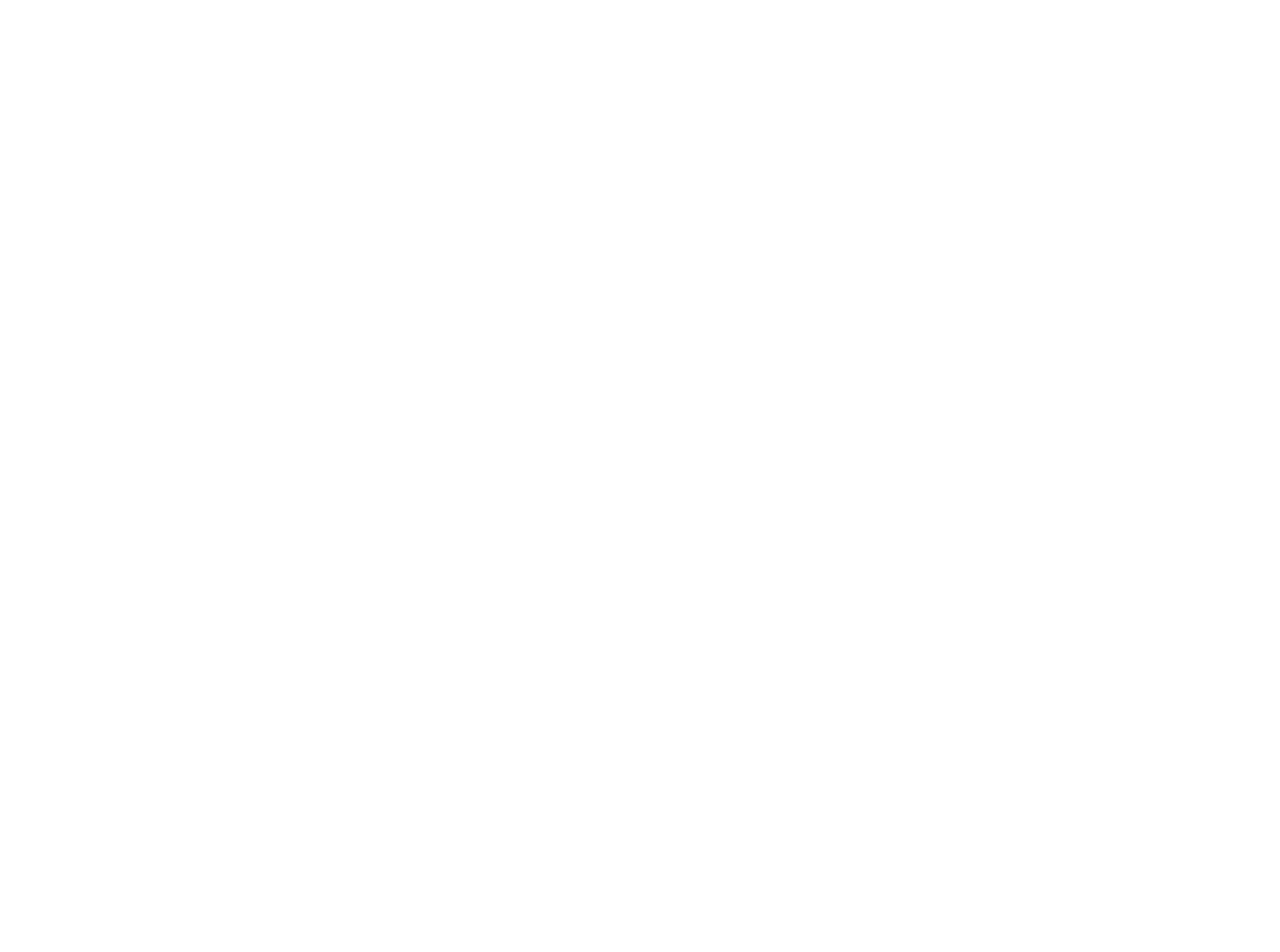
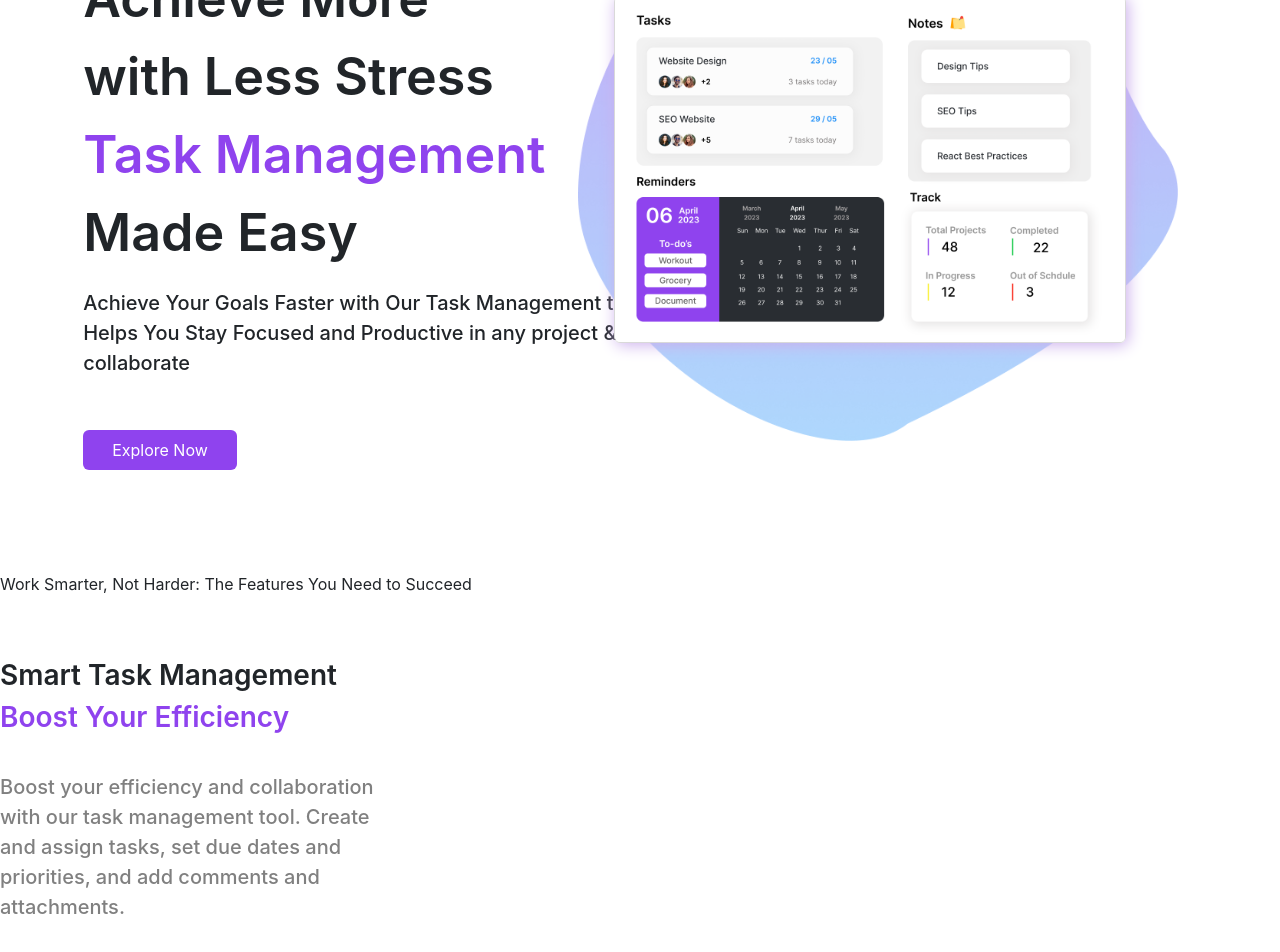
Before and after one commit to Altair-Farooque21/Tasker, a React (Create React App) app in the folder client/: page / in a window 1280 px wide. Shown: the part 220-1172 px from the top of the page. Before the commit the page ends 800 px from the top, so only its background shows below. Built offline with nearby package versions, Linux system fonts and the light colour scheme.

Commit message:
new changes

```diff
--- a/client/public/index.html
+++ b/client/public/index.html
@@ -40,6 +40,8 @@
       To begin the development, run `npm start` or `yarn start`.
       To create a production bundle, use `npm run build` or `yarn build`.
     -->
+    <script type="module" src="https://unpkg.com/ionicons@7.1.0/dist/ionicons/ionicons.esm.js"></script>
+    <script nomodule src="https://unpkg.com/ionicons@7.1.0/dist/ionicons/ionicons.js"></script>
     <script src="https://cdn.jsdelivr.net/npm/@popperjs/core@2.9.2/dist/umd/popper.min.js" integrity="sha384-IQsoLXl5PILFhosVNubq5LC7Qb9DXgDA9i+tQ8Zj3iwWAwPtgFTxbJ8NT4GN1R8p" crossorigin="anonymous"></script>
     <script src="https://cdn.jsdelivr.net/npm/bootstrap@5.0.2/dist/js/bootstrap.min.js" integrity="sha384-cVKIPhGWiC2Al4u+LWgxfKTRIcfu0JTxR+EQDz/bgldoEyl4H0zUF0QKbrJ0EcQF" crossorigin="anonymous"></script>
     <script src="https://cdn.jsdelivr.net/npm/bootstrap@5.0.2/dist/js/bootstrap.bundle.min.js" integrity="sha384-MrcW6ZMFYlzcLA8Nl+NtUVF0sA7MsXsP1UyJoMp4YLEuNSfAP+JcXn/tWtIaxVXM" crossorigin="anonymous"></script>
--- a/client/src/components/LandingPage.jsx
+++ b/client/src/components/LandingPage.jsx
@@ -1,10 +1,14 @@
 import React from 'react';
 import css from "./LandingPage.module.css"
+import heroBg from "../assets/heroBgPoly.png";
+import heroImg from "../assets/heroImg.png";
+import LandingPageFeatures from './common/LandingPageFeatures';
+import LandingPageConstants from "../utils/LandingPageConstants.js";
 
 function LandingPage() {
   return (
     <div>
-         <div className={css.HeroSection}>
+         <section className={css.HeroSection}>
             <nav className={css.navbar}>
                 <p className={css.brand}>Task<span>er</span></p>
                 <ul className={css.navItems}>
@@ -22,16 +26,118 @@ function LandingPage() {
                         </li>
                 </ul>
                 <div className={css.signUp}>
-                    <svg xmlns="http://www.w3.org/2000/svg" width="16" height="16" fill="currentColor" class="bi bi-bell" viewBox="0 0 16 16">
+
+                    <svg xmlns="http://www.w3.org/2000/svg" width="18" height="18" fill="currentColor" class="bi bi-bell" viewBox="0 0 16 16">
                     <path d="M8 16a2 2 0 0 0 2-2H6a2 2 0 0 0 2 2zM8 1.918l-.797.161A4.002 4.002 0 0 0 4 6c0 .628-.134 2.197-.459 3.742-.16.767-.376 1.566-.663 2.258h10.244c-.287-.692-.502-1.49-.663-2.258C12.134 8.197 12 6.628 12 6a4.002 4.002 0 0 0-3.203-3.92L8 1.917zM14.22 12c.223.447.481.801.78 1H1c.299-.199.557-.553.78-1C2.68 10.2 3 6.88 3 6c0-2.42 1.72-4.44 4.005-4.901a1 1 0 1 1 1.99 0A5.002 5.002 0 0 1 13 6c0 .88.32 4.2 1.22 6z"/>
                     </svg>
+
                     <button className={css.signUpBtn}>
                         Sign Up
                     </button>
+
+                    <svg xmlns="http://www.w3.org/2000/svg" width="28" height="28" fill="currentColor" class="bi bi-person-circle" viewBox="0 0 16 16">
+                        <path d="M11 6a3 3 0 1 1-6 0 3 3 0 0 1 6 0z"/>
+                        <path fill-rule="evenodd" d="M0 8a8 8 0 1 1 16 0A8 8 0 0 1 0 8zm8-7a7 7 0 0 0-5.468 11.37C3.242 11.226 4.805 10 8 10s4.757 1.225 5.468 2.37A7 7 0 0 0 8 1z"/>
+                    </svg>
+
+
                 </div>
             </nav>
-         </div>
+            <div className={css.heroContainer}>
+                <div className={css.heroLeftContent}>
+                    <p className={css.heroLegend}>
+                    Achieve More <br /> with Less Stress <br /> <span>Task Management</span> <br /> Made Easy
+                    </p>
+
+                    <p className={css.heroSubtext}>
+                        Achieve Your Goals Faster with Our Task Management tool <br /> Helps You Stay Focused and Productive in any project & collaborate
+                    </p>
+
+                    <button className={css.heroCTA}>
+                        Explore Now
+                    </button>
+                </div>
+
+                <div className={css.heroRightContent}>
+                    <img className={css.heroBgPoly} src={heroBg} width= "600" alt="" />
+                    <img className =  {css.heroImg} src={heroImg} width= "512" alt="" />
+                </div>
+
+            </div>
+         </section>
+
+         <section className={css.featuresContainer}>
+
+             <p className={css.featTitle}>
+             {LandingPageConstants.title}
+             </p>
+
+            <div className={css.featuresGrid}>
+
+                <div className="feat1Left">
+                    <img src="" alt="" className={css.feat1Poly} width= "512"/>
+                    <img className =  {css.feat1Poly} src="" width= "512" alt="" />
+                </div>
+
+                <LandingPageFeatures
+                        title1 =  {LandingPageConstants.feature1.title1}
+                        title2 = {LandingPageConstants.feature1.title2}
+                        desc= {LandingPageConstants.feature1.desc}
+                        />
+
+
+                <div className={css.feat2baner}>
+                    <img src="" alt="" className={css.feat2Poly} width= "512"/>
+                    <img className =  {css.feat2Poly} src="" width= "512" alt="" />
+                </div>
+
+                <LandingPageFeatures
+                        title1 =  {LandingPageConstants.feature2.title1}
+                        title2 = {LandingPageConstants.feature2.title2}
+                        desc= {LandingPageConstants.feature2.desc}
+                        />
+
+
+                <div className={css.feat3baner}>
+                    <img src="" alt="" className={css.feat3Poly} width= "512"/>
+                    <img className =  {css.feat3Poly} src="" width= "512" alt="" />
+                </div>
+
+                <LandingPageFeatures
+                        title1 =  {LandingPageConstants.feature3.title1}
+                        title2 = {LandingPageConstants.feature3.title2}
+                        desc= {LandingPageConstants.feature3.desc}
+                        />
+
+                <div className={css.feat4baner}>
+                    <img src="" alt="" className={css.feat4Poly} width= "512"/>
+                    <img className = {css.feat4Poly} src="" width= "512" alt="" />
+                </div>
+
+                <LandingPageFeatures
+                        title1 =  {LandingPageConstants.feature4.title1}
+                        title2 = {LandingPageConstants.feature4.title2}
+                        desc= {LandingPageConstants.feature4.desc}
+                        />
+
+                <div className={css.feat5baner}>
+                    <img src="" alt="" className={css.feat5Poly} width= "512"/>
+                    <img className =  {css.feat5Poly} src="" width= "512" alt="" />
+                </div>
+
+
+                <LandingPageFeatures
+                        title1 =  {LandingPageConstants.feature5.title1}
+                        title2 = {LandingPageConstants.feature5.title2}
+                        desc= {LandingPageConstants.feature5.desc}
+                    />
+
+            </div>
+        </section>
+
+
     </div>
+    // main wrapper div or container
   )
 }
 
--- a/client/src/components/LandingPage.module.css
+++ b/client/src/components/LandingPage.module.css
@@ -1,5 +1,9 @@
 *{
     --brand-color: #8F43EE;
+    overflow-x: hidden;
+    box-sizing: border-box;
+    margin: 0;
+    padding: 0;
 }
 .brand{
     font-size:  1.25rem;
@@ -26,6 +30,7 @@
     width: 50vw;
     position: relative;
     top: 1.1vh;
+    font-weight: 450;
 }
 
 .signUpBtn{
@@ -35,10 +40,80 @@
     border-radius: 6px;
     background-color: var(--brand-color);
     color: white;
+    font-weight: 500;
 }
 .signUp{
-    width: 30vw;
+    width: 20vw;
     display: flex;
     justify-content: space-evenly;
     align-items: center;
+    margin-left: 2rem;
 }
+
+.heroContainer{
+    width: 100vw;
+    height: 90vh;
+    display: flex;
+    align-items: center;
+}
+.heroLeftContent{
+    width: 50vw;
+    height: 100%;
+    display: flex;
+    flex-direction: column;
+
+}
+
+.heroLegend{
+    font-size: 52px;
+    font-weight: 620;
+    position: relative;
+    top: 15%;
+    left:13%;
+}
+
+.heroLegend span{
+    color: var(--brand-color);
+}
+
+.heroSubtext{
+    font-size: 20px;
+    font-weight: 450;
+    position: relative;
+    top: 15%;
+    left: 13%;
+}
+
+.heroCTA{
+    width: 12vw;
+    height: 5vh;
+    border: none;
+    border-radius: 6px;
+    background-color: var(--brand-color);
+    color:white;
+    position: relative;
+    left: 13%;
+    top: 20%;
+}
+
+.heroRightContent{
+    display: flex;
+    justify-content: center;
+}
+.heroBgPoly{
+    position: absolute;
+    top: 12vh;
+    right: 8vw;
+    z-index: -1;
+}
+
+.heroImg{
+    border: 1px solid rgb(217, 217, 217);
+    border-radius: 6px;
+    position: absolute;
+    top: 27vh;
+    right: 12vw;
+    box-shadow: 2px 2px 16px #cbaeec;
+}
+/*
+Hero section done */
--- /dev/null
+++ b/client/src/components/common/LandingPageFeatures.jsx
@@ -0,0 +1,21 @@
+import React from 'react';
+import css from "./LandingPageFeatures.module.css";
+
+function LandingPageFeatures(props) {
+  return (
+    <div className={css.container}>
+        <p className={css.title}>
+            {props.title1}
+            <br />
+            <span>{props.title2}</span>
+        </p>
+
+        <p className={css.desc}>
+            {props.desc}
+        </p>
+
+    </div>
+  )
+}
+
+export default LandingPageFeatures;
--- /dev/null
+++ b/client/src/components/common/LandingPageFeatures.module.css
@@ -0,0 +1,28 @@
+*{
+    --brand-color: #8F43EE;
+    box-sizing: border-box;
+    margin: 0;
+    padding: 0;
+}
+.container{
+    width: 30vw;
+    height: 40vh;
+    display: flex;
+    flex-direction: column;
+    align-items: flex-start;
+    justify-content: space-evenly;
+}
+
+.title{
+    font-size: 28px;
+    font-weight: 600;
+}
+.title span{
+    color:var(--brand-color);
+}
+
+.desc{
+    font-size: 20px;
+    font-weight: 500;
+    color:grey;
+}
--- /dev/null
+++ b/client/src/utils/LandingPageConstants.js
@@ -0,0 +1,31 @@
+const features = {
+    title:"Work Smarter, Not Harder: The Features You Need to Succeed",
+
+    feature1 :{
+        title1: "Smart Task Management ",
+        title2: "Boost Your Efficiency ",
+        desc: "Boost your efficiency and collaboration with our task management tool. Create and assign tasks, set due dates and priorities, and add comments and attachments."
+    },
+    feature2 :{
+        title1: "Capture Ideas and Stay Organized ",
+        title2: "Advanced Note-Taking Features",
+        desc: "Capture ideas and stay organized with our advanced note-taking features. Categorize notes, add images, and password-protect sensitive information. "
+    },
+    feature3 :{
+        title1: "Stay on Top of Your Priorities",
+        title2: "Customizable To-Do Lists and Goals",
+        desc: "Stay on top of your priorities with our customizable to-do lists and goal-setting features. Create and manage multiple to-do lists, set goals, track progress, and collaborate with team members."
+    },
+    feature4 :{
+        title1: "Maximize Your Productivity",
+        title2: "Collaborating with others",
+        desc: "Maximize your productivity with your team , by collaborating with others , you can discuss & share media with others in the group , get brain stroming ideas , from anywhere in the world"
+    },
+    feature5 :{
+        title1: "Optimize Your Time Management",
+        title2: "Advanced Time Tracking  Feature",
+        desc: "Optimize your time management with our advanced time tracking . Track time with timers and integrations to streamline your time management and increase your productivity."
+    }
+}
+
+export default features;
```
Also changed, not shown: client/src/assets/heroBgPoly.png (added), client/src/assets/heroImg.png (added).
